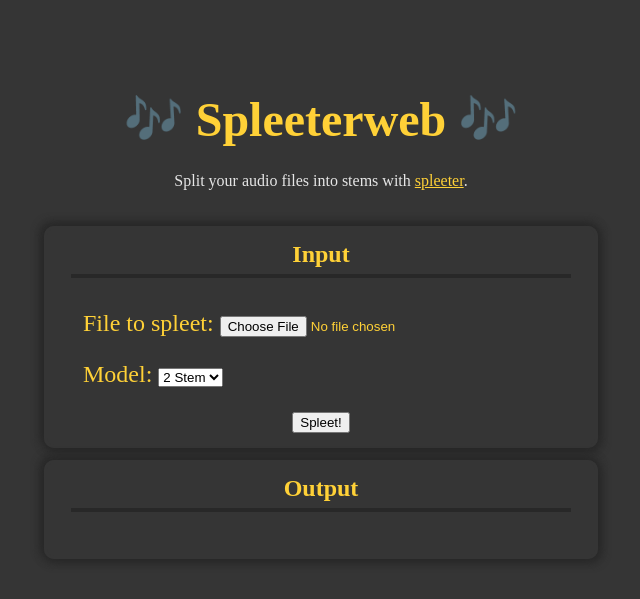
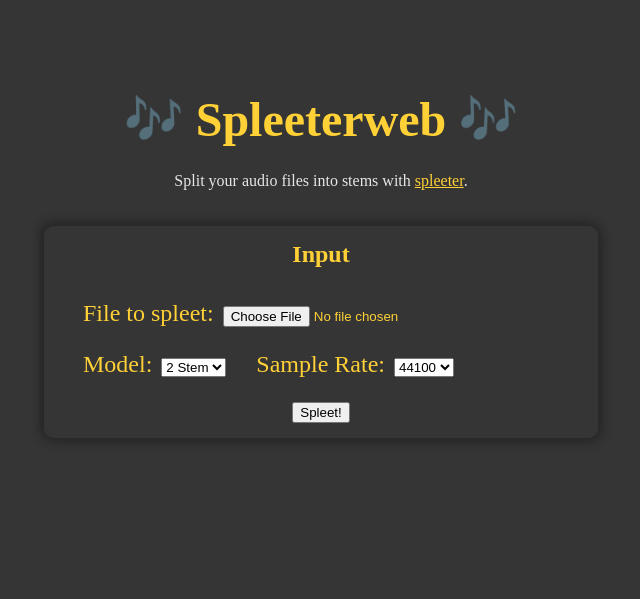
Before and after one commit to rhroberts/spleeterweb, a Flask app: page / in a window 1280 px wide. Shown: the top 599 px of the page, without its empty margins (319-959 px from the left). Run offline with Flask 2, Linux system fonts and the light colour scheme; parts of the project's set-up code (start-up, migrations or seed data) failed here and were passed over.

Commit message:
some style updates

```diff
--- a/spleeterweb/static/index.css
+++ b/spleeterweb/static/index.css
@@ -17,13 +17,8 @@
 
 h2 {
   margin-top: -12px;
-  padding-bottom: 6px;
   font-size: x-large;
   text-align: center;
-  border: 0px;
-  border-bottom: 4px;
-  border-style: solid;
-  border-color: rgba(40, 40, 40, 1);
 }
 
 div {
@@ -35,6 +30,11 @@
   display: flex;
 }
 
+input, select {
+  margin-left: 3px;
+  margin-right: 24px;
+}
+
 a {
   color: #ffd137;
 }
@@ -44,6 +44,7 @@
   padding: 24px;
   padding-bottom: 0px;
   max-width: 500px;
+  min-width: 500px;
   margin: auto;
   margin-bottom: 12px;
   border-style: solid;
--- a/spleeterweb/templates/index.html
+++ b/spleeterweb/templates/index.html
@@ -2,8 +2,8 @@
 <html>
   <head>
     <meta charset="UTF-8">
-    <link rel="icon" href="/static/favicon.ico">
-    <link rel="stylesheet" href="/static/index.css">
+    <link rel="icon" href="{{ url_for('static', filename='favicon.ico') }}">
+    <link rel="stylesheet" href="{{ url_for('static', filename='index.css') }}">
     <title>Spleeterweb</title>
   </head>
   <body>
@@ -25,19 +25,24 @@
             <option value="4stem">4 Stem</option>
             <option value="5stem">5 Stem</option>
           </select>
+          <label for="sample_rate">Sample Rate: </label>
+          <select name="sample_rate" id="sample_rate">
+            <option value=44100>44100</option>
+            <option value=48000>48000</option>
+          </select>
         </div>
         <div>
           <button>Spleet!</button>
         </div>
       </form>
     </div>
+    {% if output %}
     <div class=card>
       <h2>Output</h2>
       <div>
-        {% if output %}
           {{output}}
-        {% endif %}
       </div>
     </div>
+    {% endif %}
   </body>
 </html>
--- a/spleeterweb/views/api.py
+++ b/spleeterweb/views/api.py
@@ -12,4 +12,4 @@
     prediction = split(file, sample_rate, model)
     stems = {}
     for stem in prediction:
-        sample_rate, wav = prediction[stem]
+        sr, wav = prediction[stem]
```
Also changed, not shown: spleeterweb/views/__init__.py (added).
